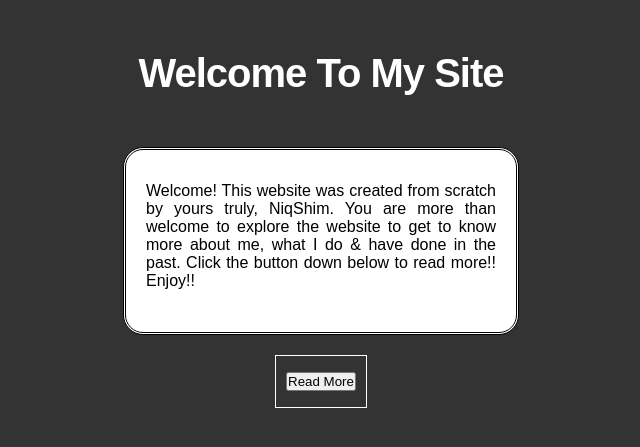
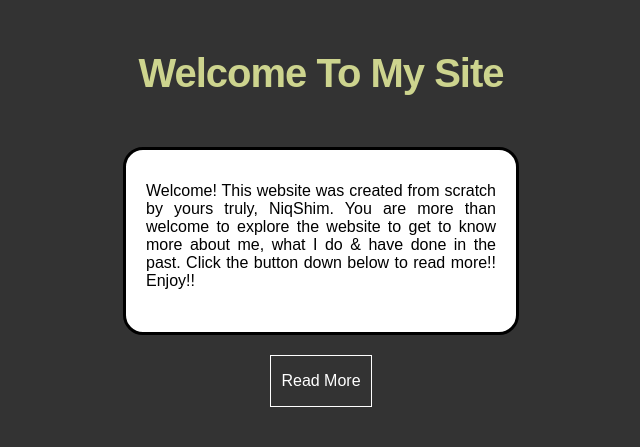
Before and after one commit to nickshim06/NiqShim, a plain HTML site: page index.html in a window 1280 px wide. Shown: the part 153-600 px from the top of the page, without its empty margins (319-959 px from the left). Drawn offline with Linux system fonts and the light colour scheme.

Commit message:
Add files via upload

```diff
--- a/index.html
+++ b/index.html
@@ -10,11 +10,15 @@
     </head>
 
 	<body>
+        <div class="vid">
+            <video autoplay muted loop src="video.mp4"
+            type="video/mp4"
+            ></video>
+        </div>
 		<header id="showcase">
 			<!-- resume header with your name and title -->
 			<h1><b>Welcome To My Site</b></h1>
 		</header>
-
         <!-- Welcome word -->
         <div  class="box">
             Welcome! This website was created from
@@ -28,7 +32,7 @@
 
         </div>
         <a href="mainpage.html" class="btn">
-            <button>Read More</button>
+            Read More
         </a>
 
 	</body>
--- a/welcomestyle.css
+++ b/welcomestyle.css
@@ -7,6 +7,15 @@ body{
     background:#333;
     text-align: center;
 }
+.vid{
+        position: fixed;
+        right: 0;
+        bottom: 0;
+        min-width: 100%;
+        min-height: 100%;
+
+}
+
 #showcase{
     height: 300px;
 }
@@ -16,14 +25,13 @@ body{
     position: relative;
 
     letter-spacing: -1px;
-    color:white;
+    color:rgb(205, 212, 142);
     animation-name:heading;
     animation-duration: 2s;
-    animation-delay: 0s;
     animation-fill-mode: forwards;
 }
 @keyframes heading{
-    0% {top:-100px}
+    0% {top:-200px}
     100% {top: 200px}
 }
 .box{
@@ -38,10 +46,9 @@ body{
     padding-right: 20px;
     padding-bottom: 50px;
     border-radius: 20px;
-    border-style: double;
+    border-style:solid;
     animation-name:content;
     animation-duration: 2s;
-    animation-delay: 0s;
     animation-fill-mode: forwards;
     transition-property: all;
     transition-duration: 0.5s;
@@ -67,10 +74,9 @@ body{
     border: white 1px solid;
     animation-name:button;
     animation-duration: 2s;
-    animation-delay: 0s;
     animation-fill-mode: forwards;
     transition-property:transform;
-    transition-duration: 0.5s;
+    transition-duration: 2s;
 }
 @keyframes button{
     0% {opacity: 0;}
```
